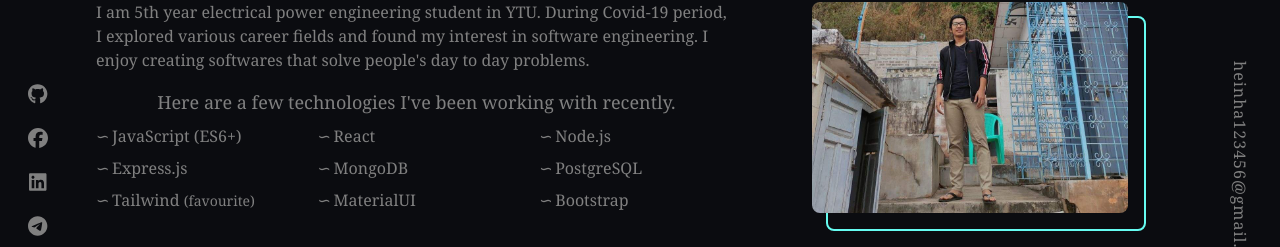
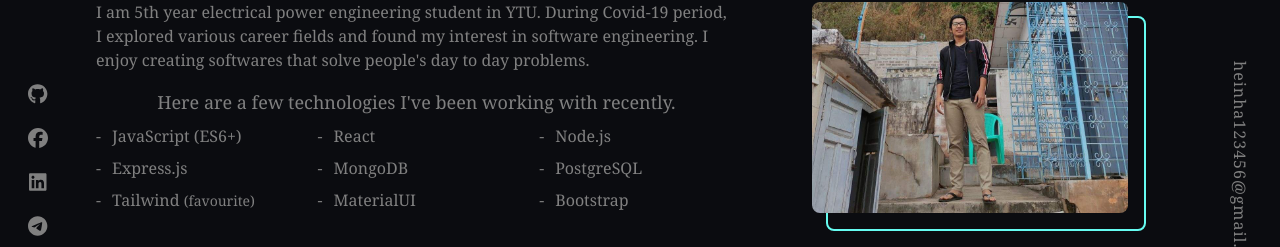
Before and after one commit to Hein-htetA/portfolio-frontend, a React (Create React App) app: page / in a window 1280 px wide. Shown: the part 388-635 px from the top of the page. Built offline with nearby package versions, Linux system fonts and the light colour scheme.

Commit message:
technologies bullet change

```diff
--- a/src/features/aboutme/Technologies.js
+++ b/src/features/aboutme/Technologies.js
@@ -7,31 +7,31 @@ const Technologies = () => {
         Here are a few technologies I've been working with recently.
       </h4>
       <ul className="grid grid-cols-2 md:grid-cols-3 text-gray gap-x-6">
-        <li className="relative mb-2 pl-4 before:content-['∽'] before:absolute before:left-0">
+        <li className="relative mb-2 pl-4 before:content-['-'] before:absolute before:left-0">
           JavaScript (ES6+)
         </li>
-        <li className="relative mb-2 pl-4 before:content-['∽'] before:absolute before:left-0">
+        <li className="relative mb-2 pl-4 before:content-['-'] before:absolute before:left-0">
           React
         </li>
-        <li className="relative mb-2 pl-4 before:content-['∽'] before:absolute before:left-0">
+        <li className="relative mb-2 pl-4 before:content-['-'] before:absolute before:left-0">
           Node.js
         </li>
-        <li className="relative mb-2 pl-4 before:content-['∽'] before:absolute before:left-0">
+        <li className="relative mb-2 pl-4 before:content-['-'] before:absolute before:left-0">
           Express.js
         </li>
-        <li className="relative mb-2 pl-4 before:content-['∽'] before:absolute before:left-0">
+        <li className="relative mb-2 pl-4 before:content-['-'] before:absolute before:left-0">
           MongoDB
         </li>
-        <li className="relative mb-2 pl-4 before:content-['∽'] before:absolute before:left-0">
+        <li className="relative mb-2 pl-4 before:content-['-'] before:absolute before:left-0">
           PostgreSQL
         </li>
-        <li className="relative mb-2 pl-4 before:content-['∽'] before:absolute before:left-0">
+        <li className="relative mb-2 pl-4 before:content-['-'] before:absolute before:left-0">
           Tailwind <span className="text-sm">(favourite)</span>
         </li>
-        <li className="relative mb-2 pl-4 before:content-['∽'] before:absolute before:left-0">
+        <li className="relative mb-2 pl-4 before:content-['-'] before:absolute before:left-0">
           MaterialUI
         </li>
-        <li className="relative mb-2 pl-4 before:content-['∽'] before:absolute before:left-0">
+        <li className="relative mb-2 pl-4 before:content-['-'] before:absolute before:left-0">
           Bootstrap
         </li>
       </ul>
```
